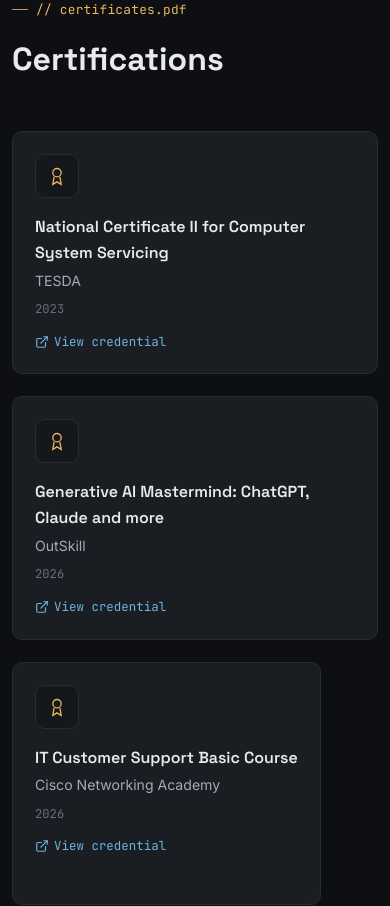
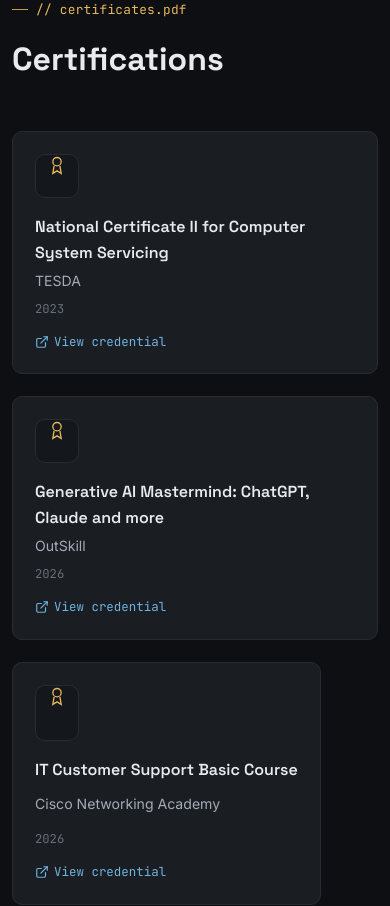
Before and after one commit to Satoshi999k/myportfolio, a React (Vite) app: page / in a window 390 px wide. Shown: the part 6300-7206 px from the top of the page. Built offline with nearby package versions, Linux system fonts and the light colour scheme.

Commit message:
commit changes on the mobile view of the certificates

```diff
--- a/src/styles.css
+++ b/src/styles.css
@@ -258,8 +258,10 @@
   .project-body{padding:18px;}
   .code-window{padding:0;}
   .code-body{overflow-x:auto;}
-  .cert-card{flex-direction:column;align-items:stretch;}
+  .cert-card{flex-direction:column;align-items:stretch;min-height:180px;display:flex;gap:16px;}
   .cert-card .cert-meta{flex-direction:column;align-items:flex-start;}
+  /* Ensure the right-hand content fills the card vertically on small screens */
+  .cert-card > div{display:flex;flex-direction:column;justify-content:space-between;flex:1 1 auto;}
   .contact-actions{flex-direction:column;align-items:center;}
   .contact-actions a{width:100%;max-width:none;}
   .contact-actions .btn{width:100%;}
```
